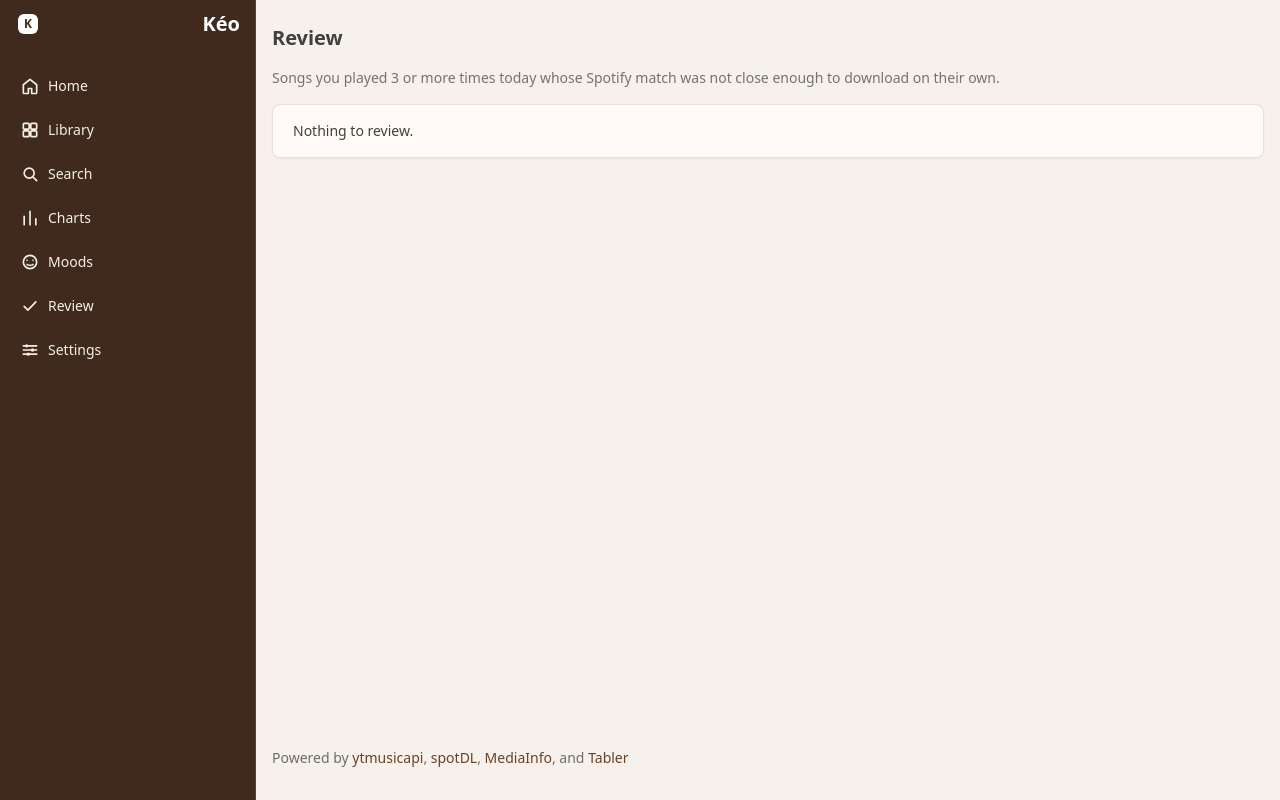
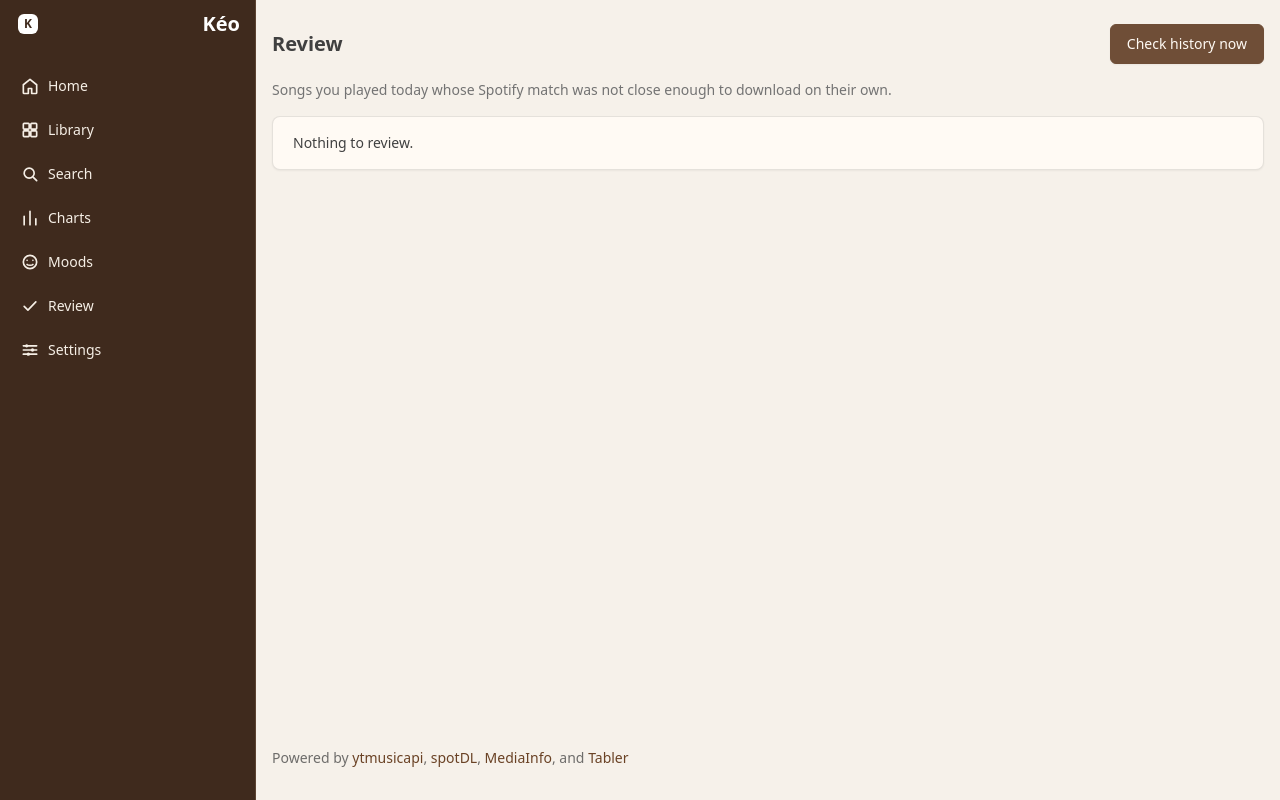
Before and after one commit to ngdtam/keo, a Python web app: template src/keo/web/templates/review.html in a window 1280 px wide. Run offline with Jinja, Linux system fonts and the light colour scheme; the template is opened without the code that fills it, so the values that code supplies are empty.

Commit message:
feat(ui): add check history button to review page

```diff
--- a/src/keo/web/templates/review.html
+++ b/src/keo/web/templates/review.html
@@ -1,8 +1,15 @@
 {% extends "base.html" %}
 {% block title %}Review{% endblock %}
 {% block content %}
-<h2 class="page-title mb-3">Review</h2>
-<p class="text-secondary">Songs you played 3 or more times today whose Spotify match was not close enough to download on their own.</p>
+<div class="row align-items-center mb-3">
+  <div class="col">
+    <h2 class="page-title">Review</h2>
+  </div>
+  <div class="col-auto">
+    <button type="button" class="btn" data-post="/api/history/pull">Check history now</button>
+  </div>
+</div>
+<p class="text-secondary">Songs you played today whose Spotify match was not close enough to download on their own.</p>
 <div class="card">
   <ul class="list-group list-group-flush">
   {% for row in rows %}
```
Also changed, not shown: tests/test_web_queue.py (+7 -0 lines).
